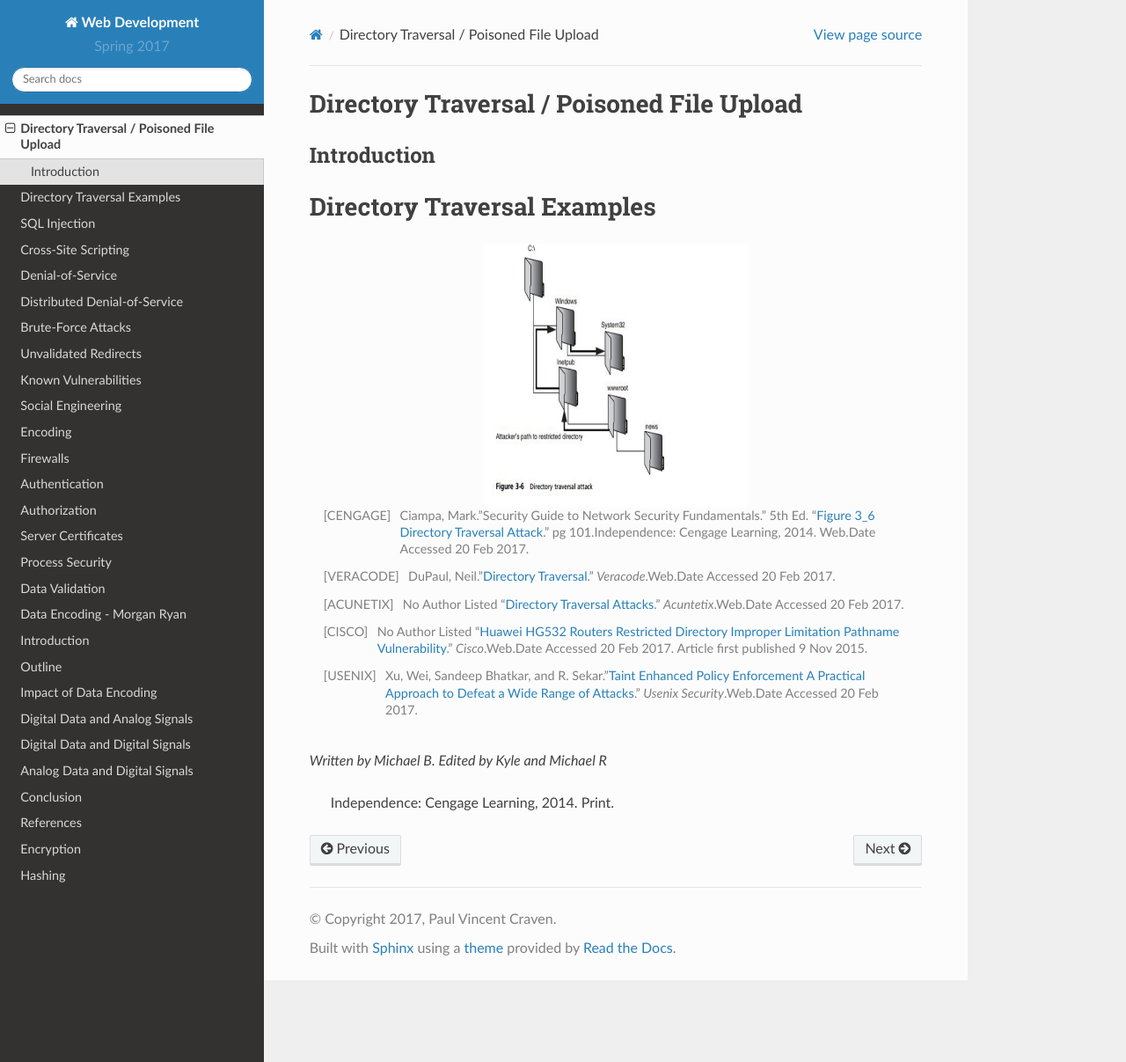
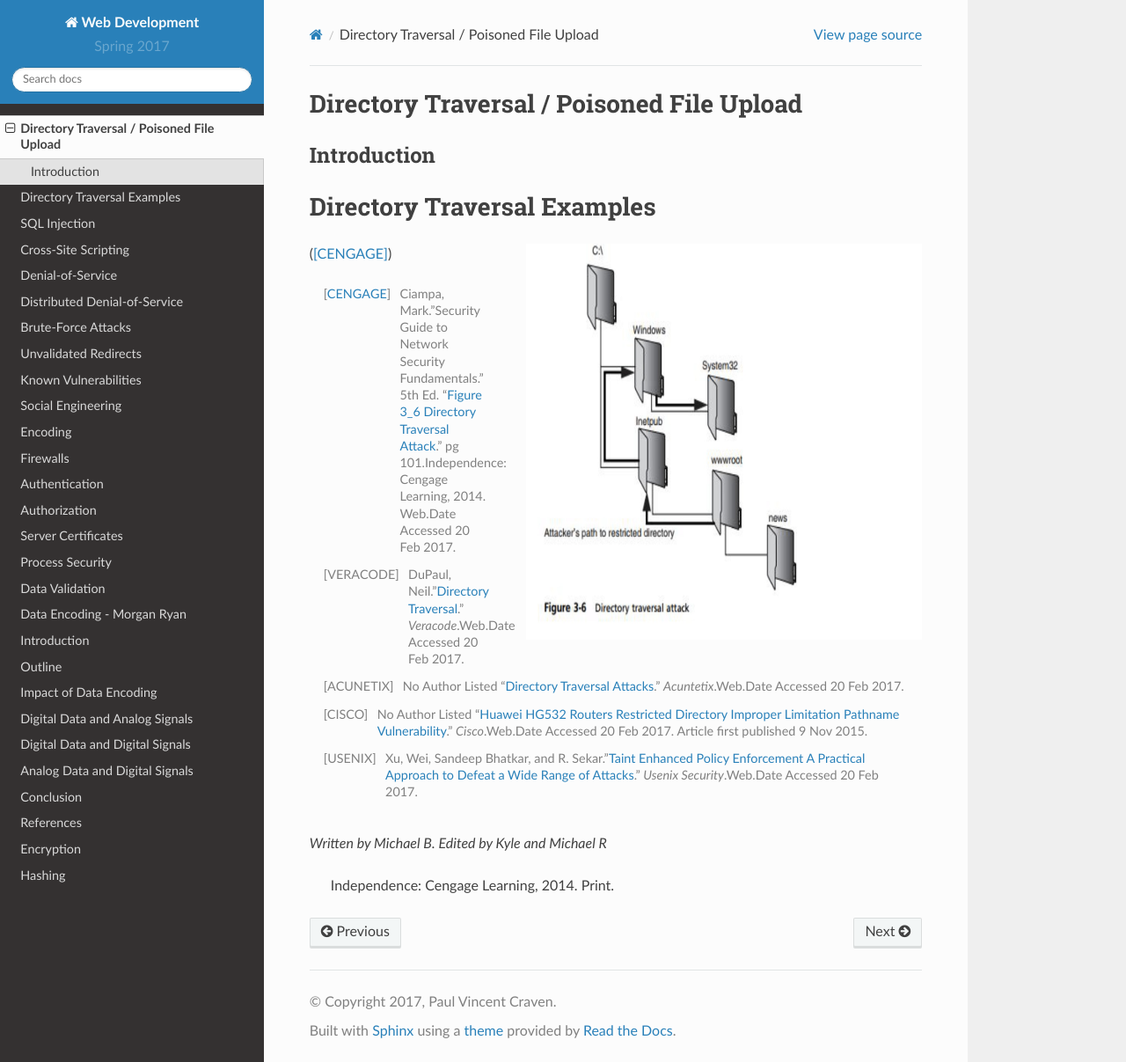
Before and after one commit to pvcraven/2017_web_security, a Sphinx documentation site: the page built from source/directory_traversal/directory_traversal.rst, in a window 1280 px wide and 1207 px high. Shown: the whole window at 88% size. Built offline with Sphinx 7.4.7 and the Read the Docs theme 2.0.0, drawn with Linux system fonts in a browser that asks for light colours.

Commit message:
finally got the image and the rest of the page playing along now time to write the outline.

```diff
--- a/source/directory_traversal/directory_traversal.rst
+++ b/source/directory_traversal/directory_traversal.rst
@@ -12,10 +12,12 @@ Directory Traversal Examples
 
 
 .. image:: figure_3_6.jpg
-	:height: 300px
-	:width:  300px
-	:align: center
+	:height: 450px
+	:width:  450px
+	:align: right
 	:alt: figure 3.6
+
+([CENGAGE]_)
 
 
 
```
